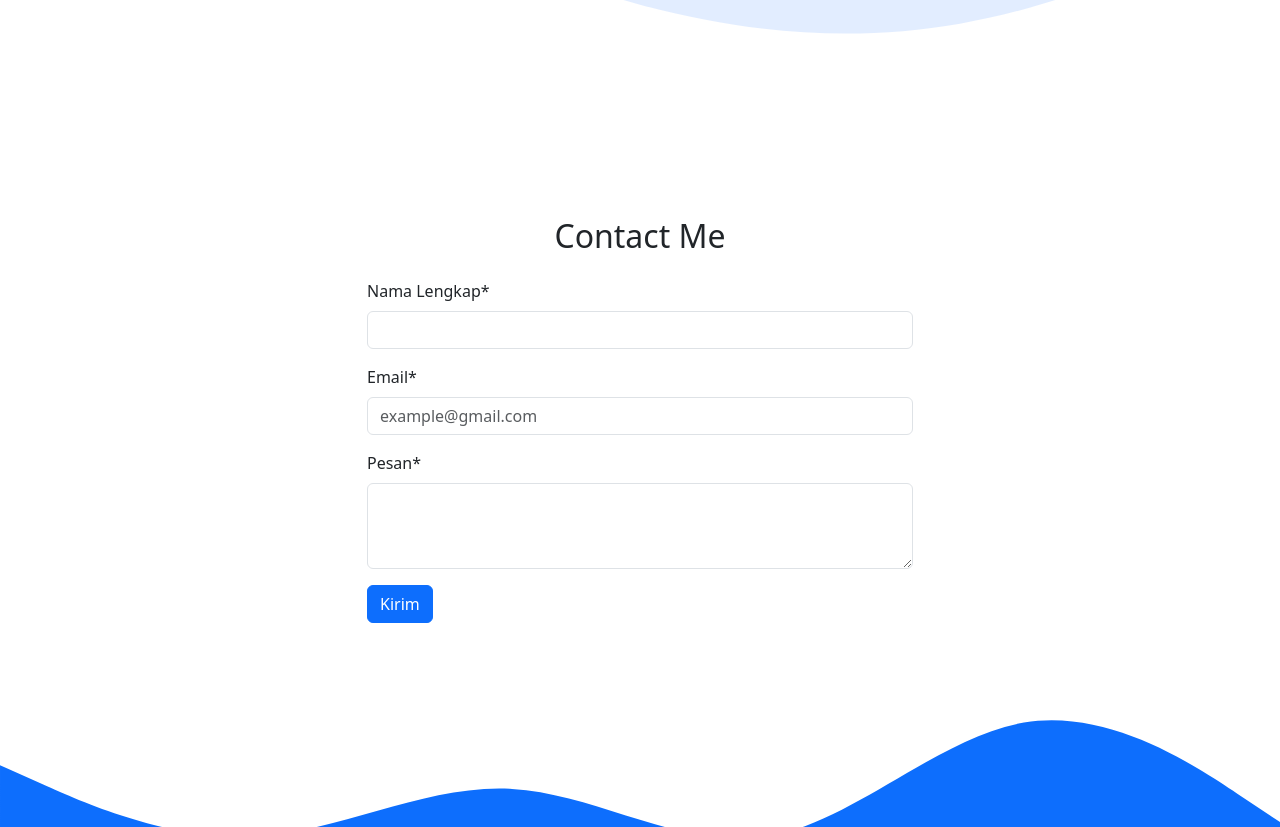
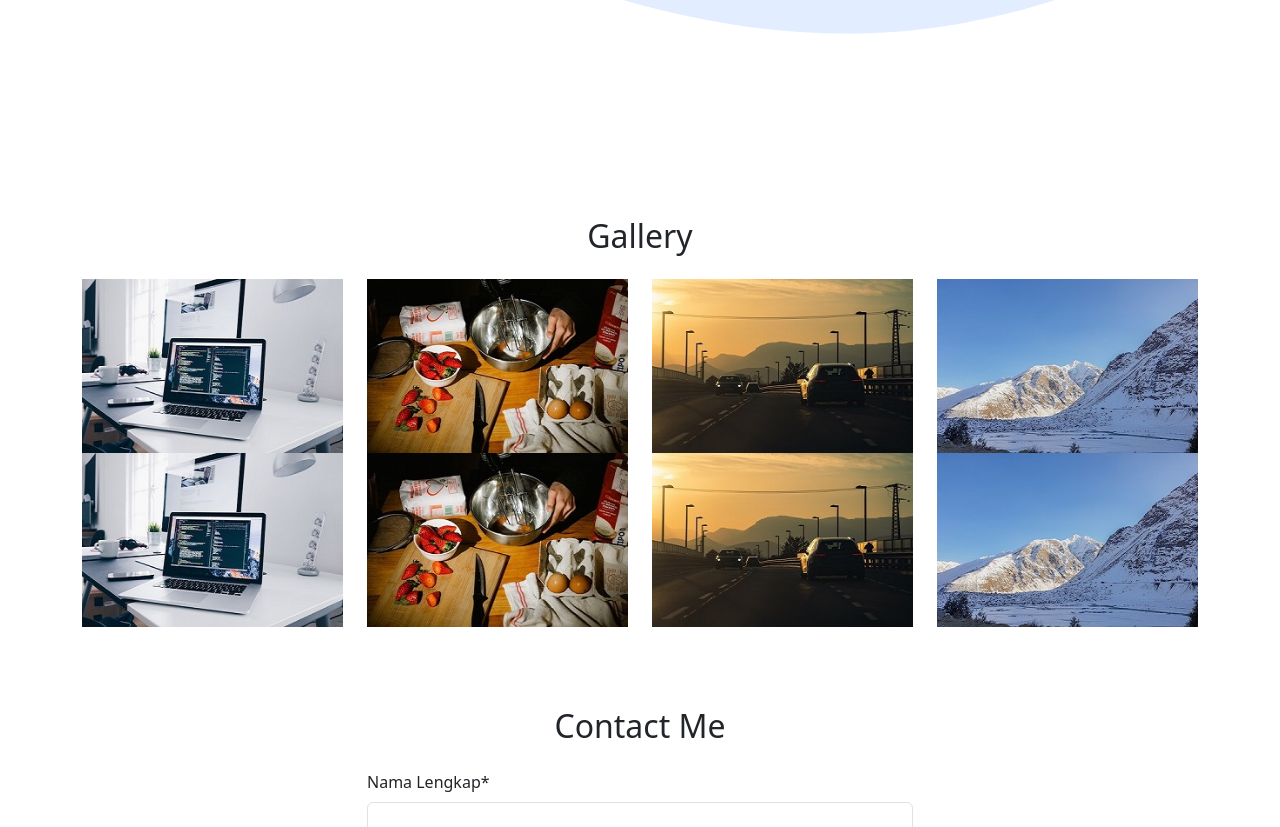
Before and after one commit to Noepras/nanoprasetyo.github.io, a plain HTML site: page index.html in a window 1280 px wide. Shown: the part 2280-3107 px from the top of the page. Drawn offline with nearby package versions, Linux system fonts and the light colour scheme.

Commit message:
menambah animasi aos

```diff
--- a/index.html
+++ b/index.html
@@ -8,12 +8,13 @@
       href="https://cdn.jsdelivr.net/npm/bootstrap@5.3.0-alpha3/dist/css/bootstrap.min.css"
       rel="stylesheet"
       integrity="sha384-KK94CHFLLe+nY2dmCWGMq91rCGa5gtU4mk92HdvYe+M/SXH301p5ILy+dN9+nJOZ"
-      crossorigin="anonymous"
-    />
+      crossorigin="anonymous"/>
+      <!-- css -->
     <link rel="stylesheet" href="style.css" />
     <!-- bootstrap icon -->
     <link rel="stylesheet" href="https://cdn.jsdelivr.net/npm/bootstrap-icons@1.10.4/font/bootstrap-icons.css" />
-    <!-- last bootstrap icon -->
+    <!-- AOS  -->
+    <link rel="stylesheet" href="https://unpkg.com/aos@next/dist/aos.css" />
   </head>
   <body id="home">
     <!-- awal navbar -->
@@ -60,17 +61,17 @@
 
     <!-- about -->
     <section id="about">
-      <div class="container">
+      <div class="container"  data-aos="fade-down" data-aos-duration="2000">
         <div class="row text-center mb-3">
           <div class="col">
             <h2>About Me</h2>
           </div>
         </div>
         <div class="row justify-content-center fs-5 text-center">
-          <div class="col-4">
+          <div class="col-4" data-aos="fade-right" data-aos-duration="1000">
             <p>Lorem ipsum dolor sit amet, consectetur adipisicing elit. Reprehenderit fugiat ut pariatur totam aliquam adipisci impedit error? Laboriosam, nihil sed!</p>
           </div>
-          <div class="col-4">
+          <div class="col-4" data-aos="fade-left" data-aos-duration="2000">
             <p>Lorem, ipsum dolor sit amet consectetur adipisicing elit. Unde quos nostrum distinctio similique magni, cum ipsam eius labore vitae corporis.</p>
           </div>
         </div>
@@ -95,7 +96,7 @@
         </div>
         <div class="row justify-content-center">
           <div class="col-md-4 mb-3">
-            <div class="card">
+            <div class="card" data-aos="zoom-in" data-aos-delay="50">
               <img src="img/1.jpg" class="card-img-top" alt="..." />
               <div class="card-body">
                 <p class="card-text">Some quick example text to build on the card title and make up the bulk of the card's content.</p>
@@ -103,7 +104,7 @@
             </div>
           </div>
           <div class="col-md-4 mb-3">
-            <div class="card">
+            <div class="card"  data-aos="zoom-in" data-aos-delay="100">
               <img src="img/2.jpg" class="card-img-top" alt="..." />
               <div class="card-body">
                 <p class="card-text">Some quick example text to build on the card title and make up the bulk of the card's content.</p>
@@ -111,7 +112,7 @@
             </div>
           </div>
           <div class="col-md-4 mb-3">
-            <div class="card">
+            <div class="card"  data-aos="zoom-in" data-aos-delay="200">
               <img src="img/3.jpg" class="card-img-top" alt="..." />
               <div class="card-body">
                 <p class="card-text">Some quick example text to build on the card title and make up the bulk of the card's content.</p>
@@ -119,7 +120,7 @@
             </div>
           </div>
           <div class="col-md-4 mb-3">
-            <div class="card">
+            <div class="card"  data-aos="zoom-in" data-aos-delay="300">
               <img src="img/4.jpg" class="card-img-top" alt="..." />
               <div class="card-body">
                 <p class="card-text">Some quick example text to build on the card title and make up the bulk of the card's content.</p>
@@ -127,7 +128,7 @@
             </div>
           </div>
           <div class="col-md-4 mb-3">
-            <div class="card">
+            <div class="card"  data-aos="zoom-in" data-aos-delay="400">
               <img src="img/5.jpg" class="card-img-top" alt="..." />
               <div class="card-body">
                 <p class="card-text">Some quick example text to build on the card title and make up the bulk of the card's content.</p>
@@ -145,6 +146,60 @@
       </svg>
     </section>
     <!-- akhir projects -->
+
+    <!-- gallery -->
+    <section id="galler">
+      <div class="container">
+        <div class="row text-center mb-3">
+          <div class="col">
+            <h2>Gallery</h2>
+          </div>
+        </div>
+        <div class="row justify-content-center">
+          <div class="col-md-3">
+            <a href="">
+              <img src="img/gallery/1.jpg" alt="" class="gallery-img">
+            </a>
+          </div>
+          <div class="col-md-3">
+            <a href="">
+              <img src="img/gallery/2.jpg" alt="" class="gallery-img">
+            </a>
+          </div>
+          <div class="col-md-3">
+            <a href="">
+              <img src="img/gallery/3.jpg" alt="" class="gallery-img">
+            </a>
+          </div>
+          <div class="col-md-3">
+            <a href="">
+              <img src="img/gallery/4.jpg" alt="" class="gallery-img">
+            </a>
+          </div>
+          <div class="col-md-3">
+            <a href="">
+              <img src="img/gallery/1.jpg" alt="" class="gallery-img">
+            </a>
+          </div>
+          <div class="col-md-3">
+            <a href="">
+              <img src="img/gallery/2.jpg" alt="" class="gallery-img">
+            </a>
+          </div>
+          <div class="col-md-3">
+            <a href="">
+              <img src="img/gallery/3.jpg" alt="" class="gallery-img">
+            </a>
+          </div>
+          <div class="col-md-3">
+            <a href="">
+              <img src="img/gallery/4.jpg" alt="" class="gallery-img">
+            </a>
+          </div>
+        </div>
+      </div>
+    </section>
+    <!-- akhir gallery -->
 
     <!-- contact -->
     <section id="contact">
@@ -197,12 +252,27 @@
       <p>Created By <i class="bi bi-instagram text-white me-1"></i><a class="text-white fw-bold" href="https://instagram.com/nanoprasetyo94?igshid=ZDdkNTZiNTM=">Noe Prasetyo</a></p>
     </footer>
     <!-- akhir footer -->
+    <!-- script bootstrap -->
     <script
       src="https://cdn.jsdelivr.net/npm/bootstrap@5.3.0-alpha3/dist/js/bootstrap.bundle.min.js"
       integrity="sha384-ENjdO4Dr2bkBIFxQpeoTz1HIcje39Wm4jDKdf19U8gI4ddQ3GYNS7NTKfAdVQSZe"
       crossorigin="anonymous"
     ></script>
+    <!-- script aos -->
+    <script src="https://unpkg.com/aos@next/dist/aos.js"></script>
+    <script>
+      const galleryImage = document.querySelectorAll('.gallery-img')
+      galleryImage.forEach((img, i)=>{
+        img.dataset.aos = 'fade-down';
+      });
 
+      AOS.init({
+        //untuk setting default
+        duration : 1000,
+        once : false, //agar animasi berjalan saat user pertama kali membuka website
+      });
+    </script>
+    <!-- script js -->
     <script>
       const scriptURL = 'https://script.google.com/macros/s/AKfycbxKF_540tMo_worNSR4UNSkI-UDxa9AL7Papm-wybvCrJc1s2r-dw_6dz8BeBt0lGnb/exec'
       const form = document.forms['contact-form']
@@ -210,9 +280,6 @@
       const btnKirim = document.querySelector ('.btn-kirim');
       const btnLoading = document.querySelector ('.btn-loading');
       const myAlert = document.querySelector ('.my-alert');
-
-
-
       form.addEventListener('submit', e => {
         e.preventDefault()
         //tombol submit di klik
--- a/style.css
+++ b/style.css
@@ -14,3 +14,11 @@ body {
 section {
   padding-top: 5rem;
 }
+
+.gallery-img {
+    width: 100%;
+}
+
+#gallery .row > * {
+  padding: 0;
+}
```
Also changed, not shown: img/gallery/1.jpg (added), img/gallery/2.jpg (added), img/gallery/3.jpg (added), img/gallery/4.jpg (added).
